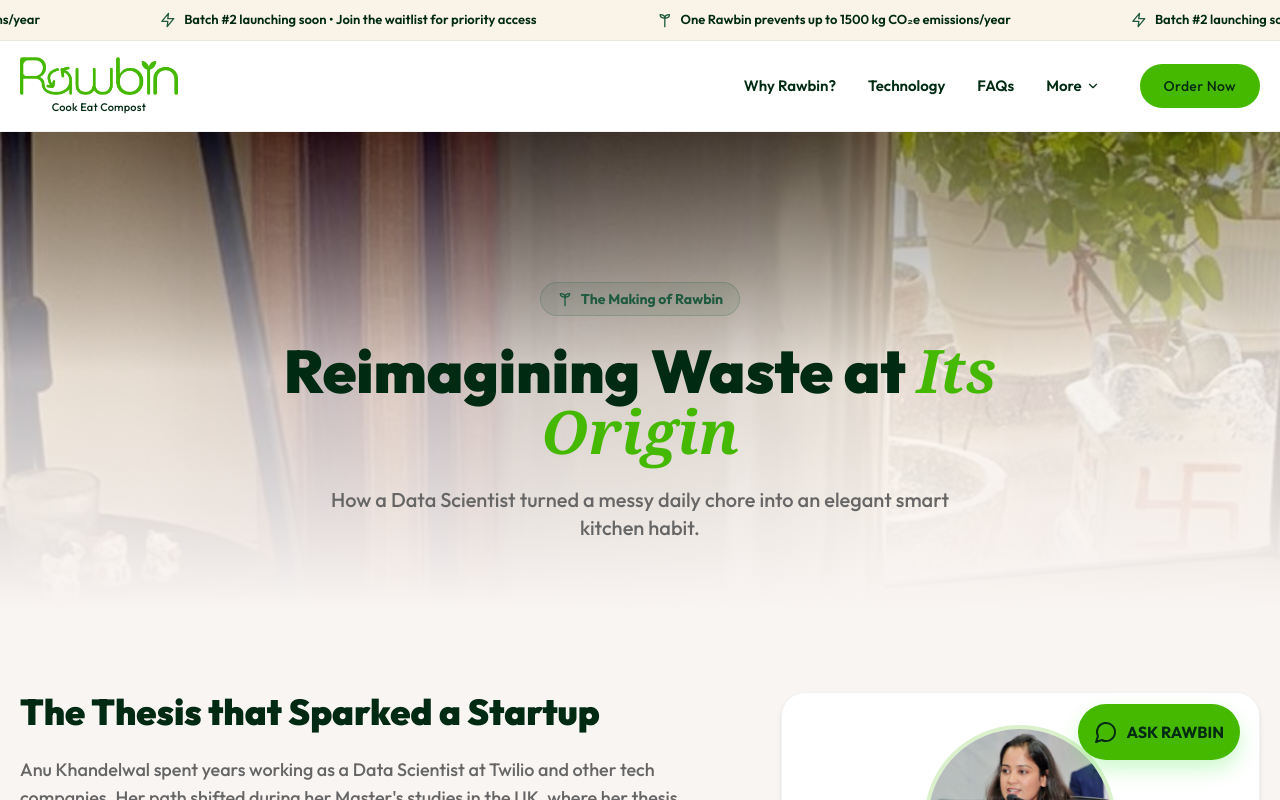
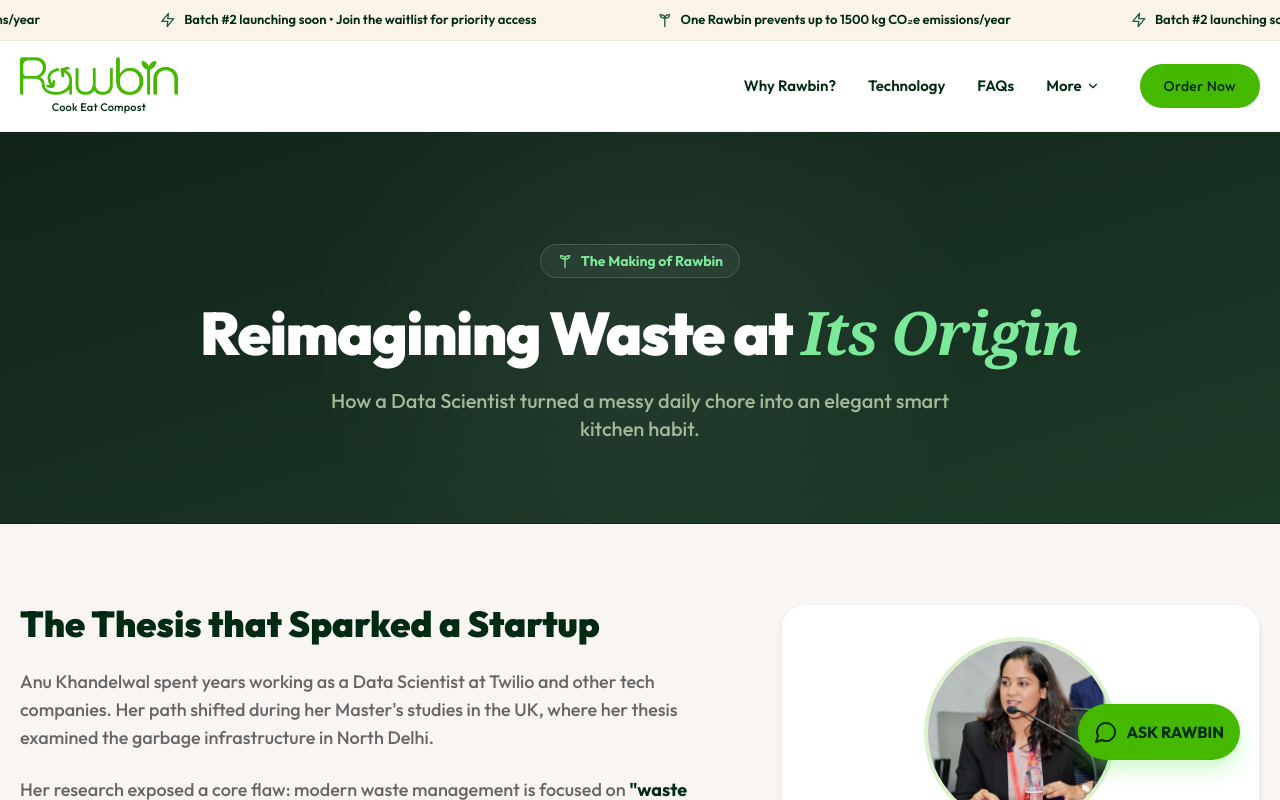
Before and after one commit to mayankmalik263/Rawbin-web-new, a Next.js app: page /about-us in a window 1280 px wide. Shown: the top 800 px of the page. Built offline with nearby package versions, Linux system fonts and the light colour scheme.

Commit message:
style: updated about-us hero header background to solid premium dark forest green gradient

```diff
--- a/app/about-us/page.js
+++ b/app/about-us/page.js
@@ -96,26 +96,18 @@
     <main className="bg-body-bg min-h-screen pb-20 font-sans">
 
       {/* 1. Hero Header Section */}
-      <section className="relative h-[60vh] min-h-[400px] w-full flex items-center justify-center overflow-hidden">
-        <div className="absolute inset-0 z-0">
-          <Image
-            src="/images/rawbin-main-normal-bg.jpeg"
-            alt="Rawbin composter countertop placement"
-            fill
-            priority
-            className="object-cover object-center"
-          />
-          <div className="absolute inset-0 bg-gradient-to-t from-bg-secondary via-bg-secondary/75 to-black/40 z-10" />
-        </div>
+      <section className="relative w-full bg-gradient-to-br from-[#12241A] to-[#1C3A28] pt-28 pb-20 flex items-center justify-center border-b border-black/10 overflow-hidden">
+        {/* Subtle decorative radial glow */}
+        <div className="absolute inset-0 bg-[radial-gradient(circle_at_center,_var(--tw-gradient-stops))] from-white/5 via-transparent to-transparent pointer-events-none" />
 
-        <div className="max-w-[1280px] w-full mx-auto px-5 relative z-20 text-center mt-20">
+        <div className="max-w-[1280px] w-full mx-auto px-5 relative z-10 text-center">
           <motion.div
             initial={{ opacity: 0, y: 15 }}
             animate={{ opacity: 1, y: 0 }}
             transition={{ duration: 0.6 }}
-            className="inline-flex items-center gap-2 bg-[#1F5A3F]/10 border border-[#1F5A3F]/20 px-4 py-1.5 rounded-full font-bold text-xs md:text-sm text-[#1F5A3F] mb-6"
+            className="inline-flex items-center gap-2 bg-white/5 border border-white/15 px-4 py-1.5 rounded-full font-bold text-xs md:text-sm text-[#7CE89A] mb-6 shadow-xs"
           >
-            <SproutIcon className="w-4 h-4" />
+            <SproutIcon className="w-4 h-4 text-[#7CE89A]" />
             <span>The Making of Rawbin</span>
           </motion.div>
 
@@ -123,16 +115,16 @@
             initial={{ opacity: 0, y: 25 }}
             animate={{ opacity: 1, y: 0 }}
             transition={{ duration: 0.6, delay: 0.1 }}
-            className="text-4xl sm:text-5xl md:text-6xl font-black text-nc-text leading-tight max-w-4xl mx-auto"
+            className="text-4xl sm:text-5xl md:text-6xl font-black text-white leading-tight max-w-4xl mx-auto tracking-tight"
           >
-            Reimagining Waste at <span className="font-serif italic text-primary">Its Origin</span>
+            Reimagining Waste at <span className="font-serif italic text-[#7CE89A] block sm:inline">Its Origin</span>
           </motion.h1>
 
           <motion.p
             initial={{ opacity: 0, y: 15 }}
             animate={{ opacity: 1, y: 0 }}
             transition={{ duration: 0.6, delay: 0.2 }}
-            className="text-lg md:text-xl text-text-muted font-medium mt-6 max-w-2xl mx-auto"
+            className="text-lg md:text-xl text-[#A3B899] font-medium mt-6 max-w-2xl mx-auto leading-relaxed"
           >
             How a Data Scientist turned a messy daily chore into an elegant smart kitchen habit.
           </motion.p>
```
